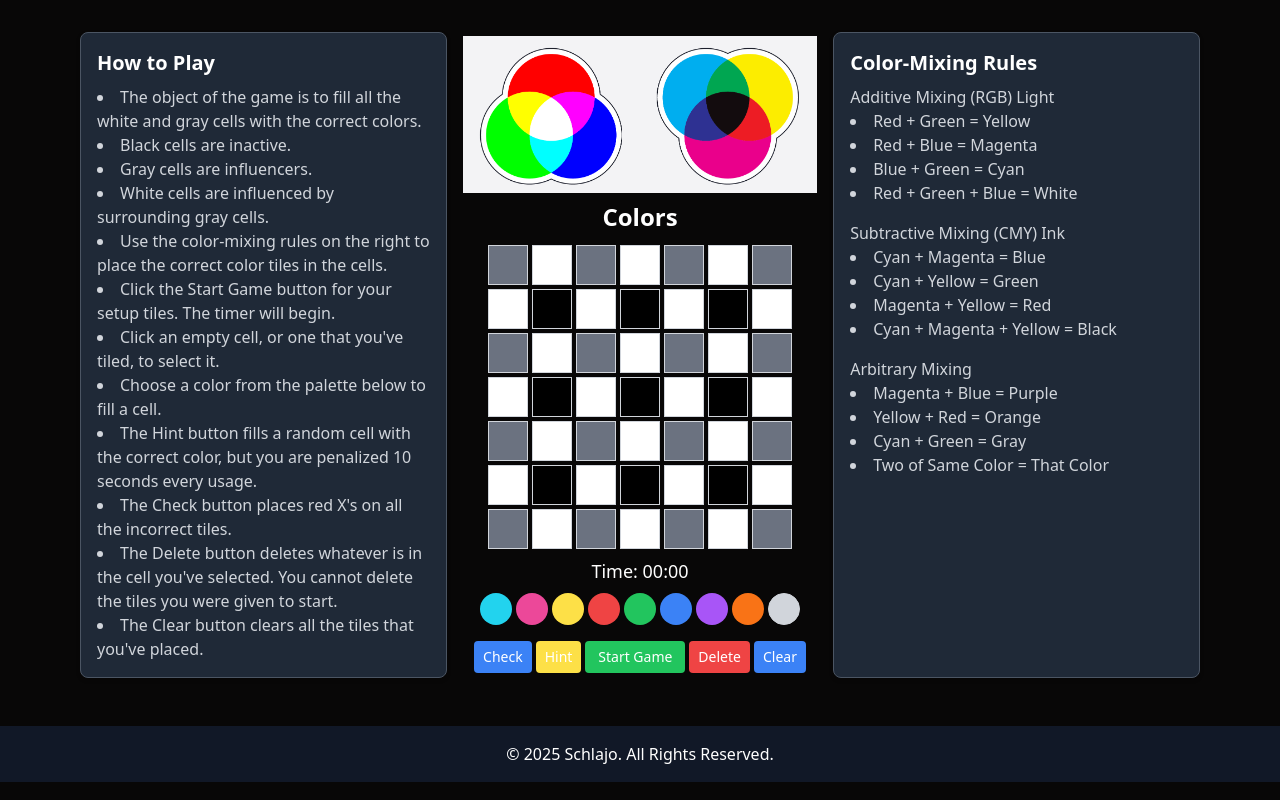
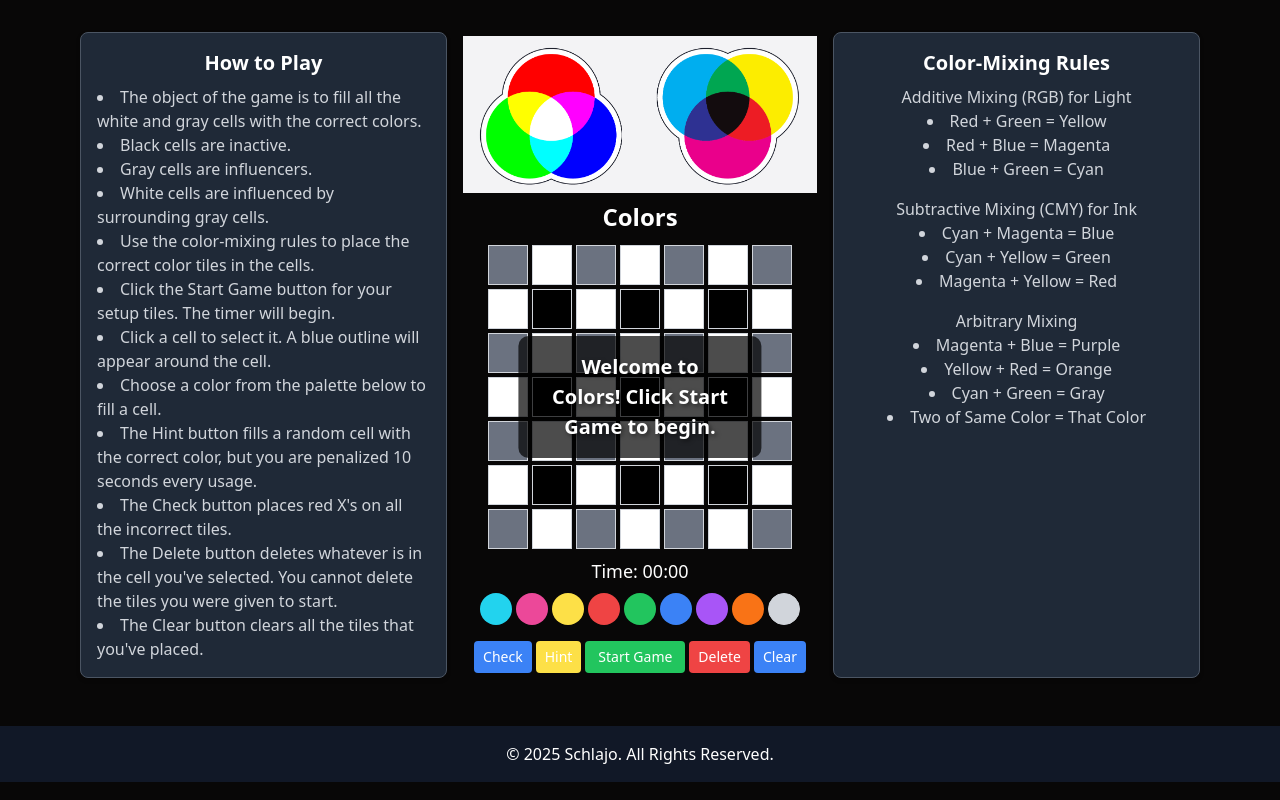
Before and after one commit to schlajo/colors-game, a React (Vite) app: page / in a window 1280 px wide. Built offline with nearby package versions, Linux system fonts and the light colour scheme.

Commit message:
Made Welcome Message Overlay, centered over the board, and hopefully made the You Win message centered over the board too, not matter what device it's on.  Also changed a few things in the panels.

```diff
--- a/src/App.jsx
+++ b/src/App.jsx
@@ -257,15 +257,15 @@ const App = () => {
       <div className="flex flex-col lg:flex-row justify-center gap-4 p-4 w-full max-w-6xl mx-auto relative">
         {/* Left Panel: Instructions */}
         <div className="instruction-panel lg:w-1/2 w-full mt-4 lg:mb-0 bg-gray-800 p-4 rounded-lg">
-          <h2 className="text-xl font-bold text-white mb-2">How to Play</h2>
+          <h2 className="text-xl font-bold text-white mb-2 text-center">How to Play</h2>
           <ul className="list-disc list-inside text-gray-300">
             <li>The object of the game is to fill all the white and gray cells with the correct colors.</li>
             <li>Black cells are inactive.</li>
             <li>Gray cells are influencers.</li>
             <li>White cells are influenced by surrounding gray cells.</li>
-            <li>Use the color-mixing rules on the right to place the correct color tiles in the cells.</li>
+            <li>Use the color-mixing rules to place the correct color tiles in the cells.</li>
             <li>Click the Start Game button for your setup tiles.  The timer will begin.</li>
-            <li>Click an empty cell, or one that you've tiled, to select it.</li>
+            <li>Click a cell to select it.  A blue outline will appear around the cell.</li>
             <li>Choose a color from the palette below to fill a cell.</li>
             <li>The Hint button fills a random cell with the correct color, but you are penalized 10 seconds every usage.</li>
             <li>The Check button places red X's on all the incorrect tiles.</li>
@@ -284,13 +284,25 @@ const App = () => {
             />
           </div>
           <h1 className="text-2xl font-bold mb-3">Colors</h1>
-          <div classname="relative"></div>
+          <div className="relative">
             <ColorBoard
               board={board}
               onCellClick={handleCellClick}
               selectedCell={selectedCell}
               lightAnimation={lightAnimation}
             />
+            {!gameStarted && !showCongrats && (
+              <div className="welcome-message">
+                Welcome to Colors! Click Start Game to begin.
+              </div>
+            )}
+            {showCongrats && (
+              <div className="congratulations-message flex flex-col items-center">
+                <div className="whitespace-nowrap">You Win!</div>
+                <div className="text-xl">Time: {formatTime(elapsedTime)}</div>
+              </div>
+            )}
+          </div>
           <div className={`mt-2 text-white text-lg ${timerShake ? 'timer-shake' : ''}`}>
             Time: {formatTime(elapsedTime)}
           </div>
@@ -360,28 +372,20 @@ const App = () => {
               Clear
             </button>
           </div>
-          {showCongrats && (
-            <div className="congratulations-message text-white flex flex-col items-center mt-20">
-              <div className="text-5xl font-bold">You Win!</div>
-              <div className="text-2xl">Time: {formatTime(elapsedTime)}</div>
-            </div>
-          )}
         </div>
 
         {/* Right Panel: Color-Mixing Rules */}
-        <div className="instruction-panel lg:w-1/2 w-full mt-2 lg:mt-4 bg-gray-800 p-4 rounded-lg">
-          <h2 className="text-xl font-bold text-white mb-2">Color-Mixing Rules</h2>
-          <ul className="list-disc list-inside mb-4 text-gray-300">Additive Mixing (RGB) Light
+        <div className="text-center instruction-panel lg:w-1/2 w-full mt-2 lg:mt-4 bg-gray-800 p-4 rounded-lg">
+          <h2 className="text-xl font-bold text-white mb-2 text-center">Color-Mixing Rules</h2>
+          <ul className="list-disc list-inside mb-4 text-gray-300">Additive Mixing (RGB) for Light
             <li>Red + Green = Yellow</li>
             <li>Red + Blue = Magenta</li>
             <li>Blue + Green = Cyan</li>
-            <li>Red + Green + Blue = White</li>
           </ul>
-          <ul className="list-disc list-inside mb-4 text-gray-300">Subtractive Mixing (CMY) Ink
+          <ul className="list-disc list-inside mb-4 text-gray-300">Subtractive Mixing (CMY) for Ink
             <li>Cyan + Magenta = Blue</li>
             <li>Cyan + Yellow = Green</li>
             <li>Magenta + Yellow = Red</li>
-            <li>Cyan + Magenta + Yellow = Black</li>
           </ul>
           <ul className="list-disc list-inside mb-4 text-gray-300">Arbitrary Mixing
             <li>Magenta + Blue = Purple</li>
--- a/src/index.css
+++ b/src/index.css
@@ -67,7 +67,7 @@ button:focus-visible {
     color: #747bff;
   }
   button {
-    background-color: #Ko f9f9f9;
+    background-color: #f9f9f9;
   }
 }
 
@@ -96,13 +96,12 @@ html, body, #root {
   z-index: 5;
 }
 
-.congratulations-message {
+/* Shared overlay message styling for welcome and congratulations messages */
+.overlay-message {
   position: absolute;
-  top: 45%;
+  top: 50%;
   left: 50%;
   transform: translate(-50%, -50%);
-  font-size: 3rem;
-  font-weight: bold;
   color: #ffffff;
   text-shadow: 2px 2px 4px rgba(0, 0, 0, 0.5);
   background: rgba(0, 0, 0, 0.7);
@@ -110,6 +109,72 @@ html, body, #root {
   border-radius: 10px;
   z-index: 10;
   text-align: center;
+  width: 80%;
+  max-width: 300px;
+}
+
+/* Congratulations message specific styles */
+.congratulations-message {
+  position: absolute;
+  top: 50%;
+  left: 50%;
+  transform: translate(-50%, -50%);
+  color: #ffffff;
+  text-shadow: 2px 2px 4px rgba(0, 0, 0, 0.5);
+  background: rgba(0, 0, 0, 0.7);
+  padding: 1rem 2rem;
+  border-radius: 10px;
+  z-index: 10;
+  text-align: center;
+  width: 80%;
+  font-weight: 800;
+}
+.welcome-message {
+  position: absolute;
+  top: 50%;
+  left: 50%;
+  transform: translate(-50%, -50%);
+  color: #ffffff;
+  text-shadow: 2px 2px 4px rgba(0, 0, 0, 0.5);
+  background: rgba(0, 0, 0, 0.7);
+  padding: 1rem 2rem;
+  border-radius: 10px;
+  z-index: 10;
+  text-align: center;
+  width: 80%;
+  max-width: 300px;
+  font-size: 1.5rem; /* Smaller base font size for mobile */
+  font-weight: 600;
+}
+@media (min-width: 640px) {
+  .congratulations-message {
+    font-size: 3rem; /* Larger font for desktop */
+  }
+}
+
+/* Welcome message specific styles */
+.welcome-message {
+  position: absolute;
+  top: 50%;
+  left: 50%;
+  transform: translate(-50%, -50%);
+  color: #ffffff;
+  text-shadow: 2px 2px 4px rgba(0, 0, 0, 0.5);
+  background: rgba(0, 0, 0, 0.7);
+  padding: 1rem 2rem;
+  border-radius: 10px;
+  z-index: 10;
+  text-align: center;
+  width: 80%;
+  max-width: 300px;
+  font-size: 0.5rem; /* Smaller base font size for mobile */
+  font-weight: 600;
+}
+
+@media (min-width: 640px) {
+  .welcome-message {
+    font-size: 1.25rem; /* Larger font for desktop */
+  }
 }
 
 .instruction-panel {
```
Lines whose indentation alone changed are shown as unchanged.
